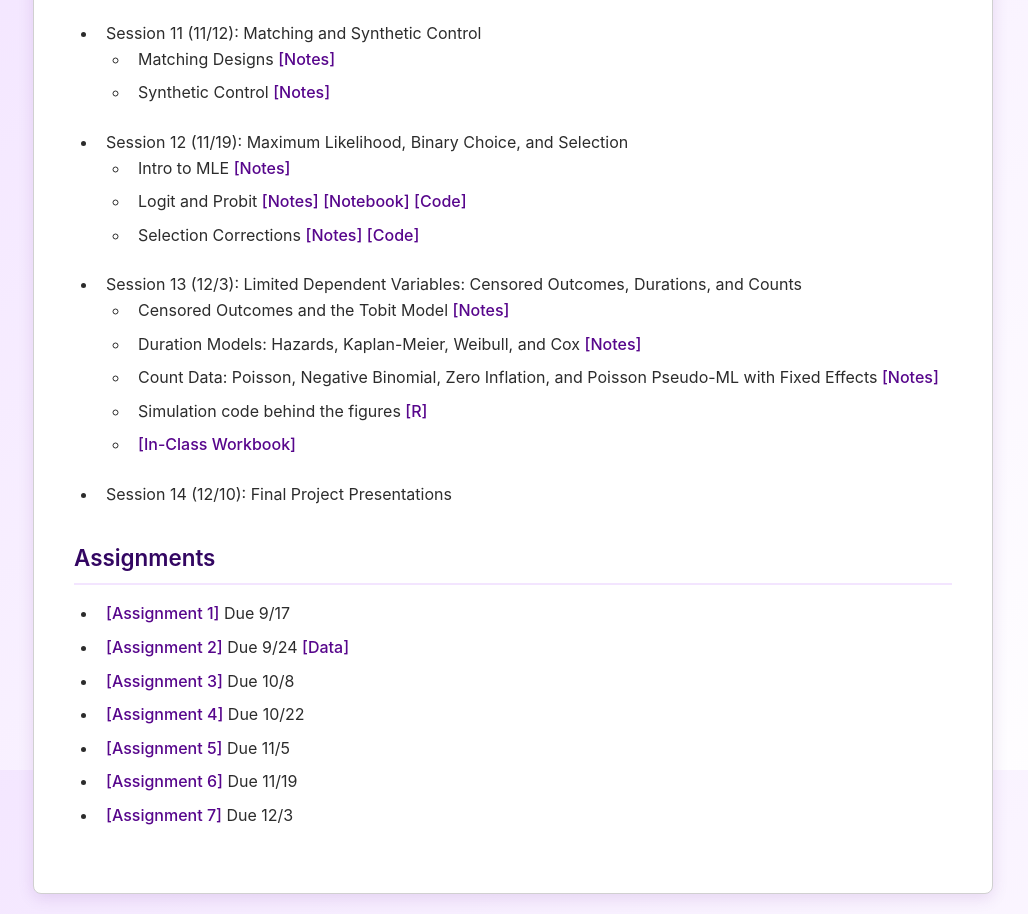
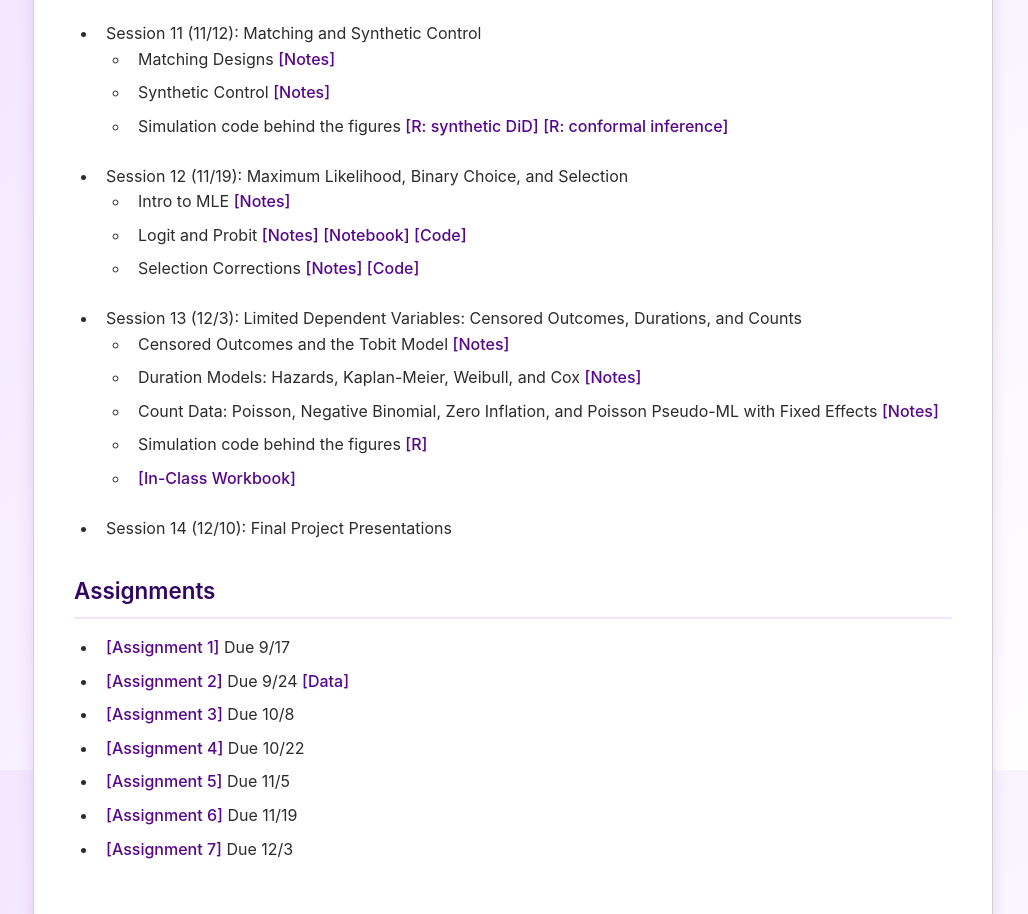
Before and after one commit to chrisconlon/chrisconlon.github.io, a plain HTML site: page metrics.html in a window 1280 px wide. Shown: the part 2430-3344 px from the top of the page, without its empty margins (127-1155 px from the left). Drawn offline with Linux system fonts and the light colour scheme.

Commit message:
Metrics: link Session 11 synthetic DiD and conformal simulation code
Co-Authored-By: Claude Opus 5.5 <noreply@anthropic.com>

```diff
--- a/metrics.html
+++ b/metrics.html
@@ -173,6 +173,9 @@
 
 					<li>Synthetic Control
 					<a href="https://github.com/chrisconlon/applied_metrics/blob/master/Fall/L10%20-%20More%20Quasi%20Experiments/L10a%20-%20Synthetic%20Control.pdf">[Notes]</a></li>
+
+					<li>Simulation code behind the figures <a href="https://github.com/chrisconlon/applied_metrics/blob/master/Fall/L10%20-%20More%20Quasi%20Experiments/sdid_sims.R">[R: synthetic DiD]</a>
+					<a href="https://github.com/chrisconlon/applied_metrics/blob/master/Fall/L10%20-%20More%20Quasi%20Experiments/conformal_sims.R">[R: conformal inference]</a></li>
 				</ul>
 		</li>
 
```
